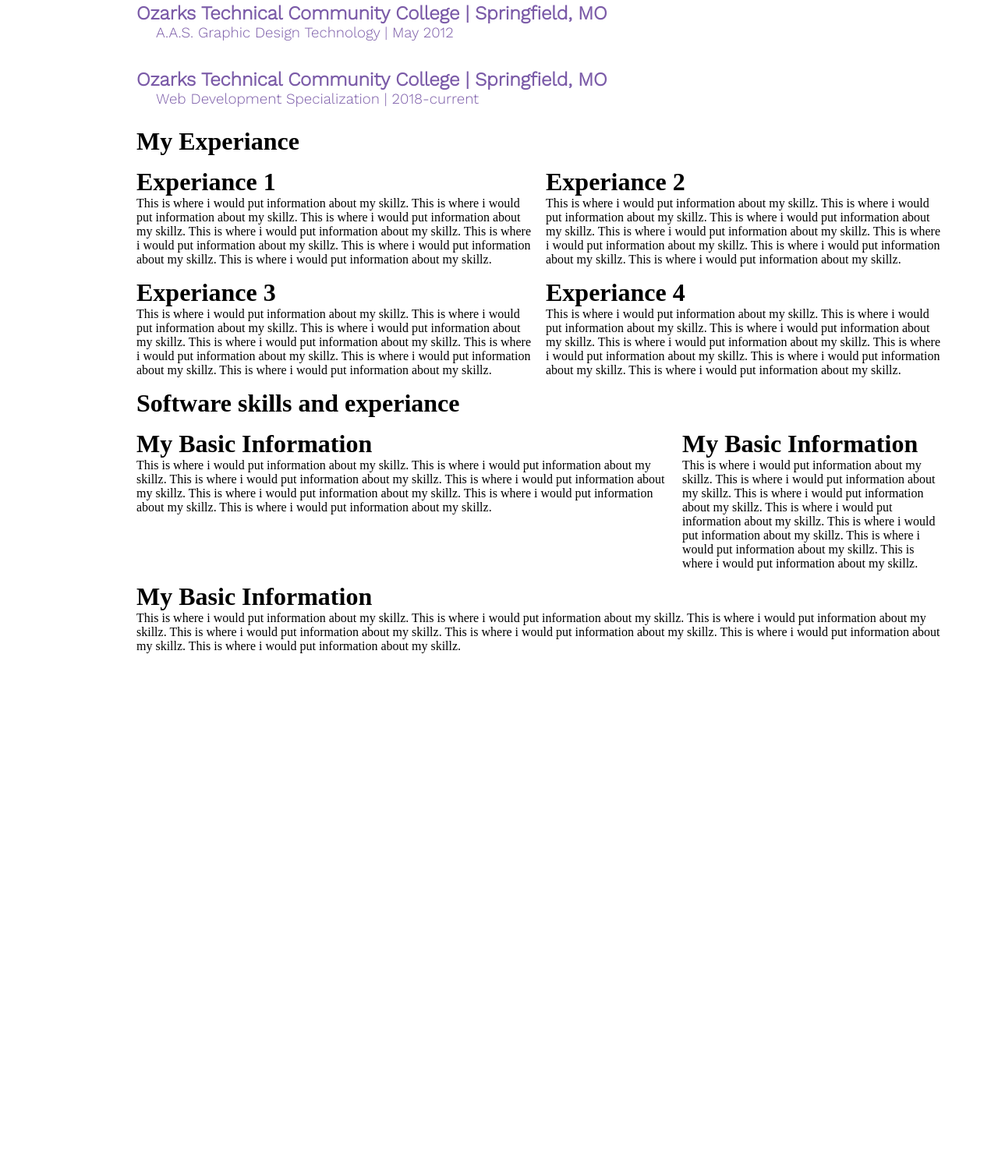
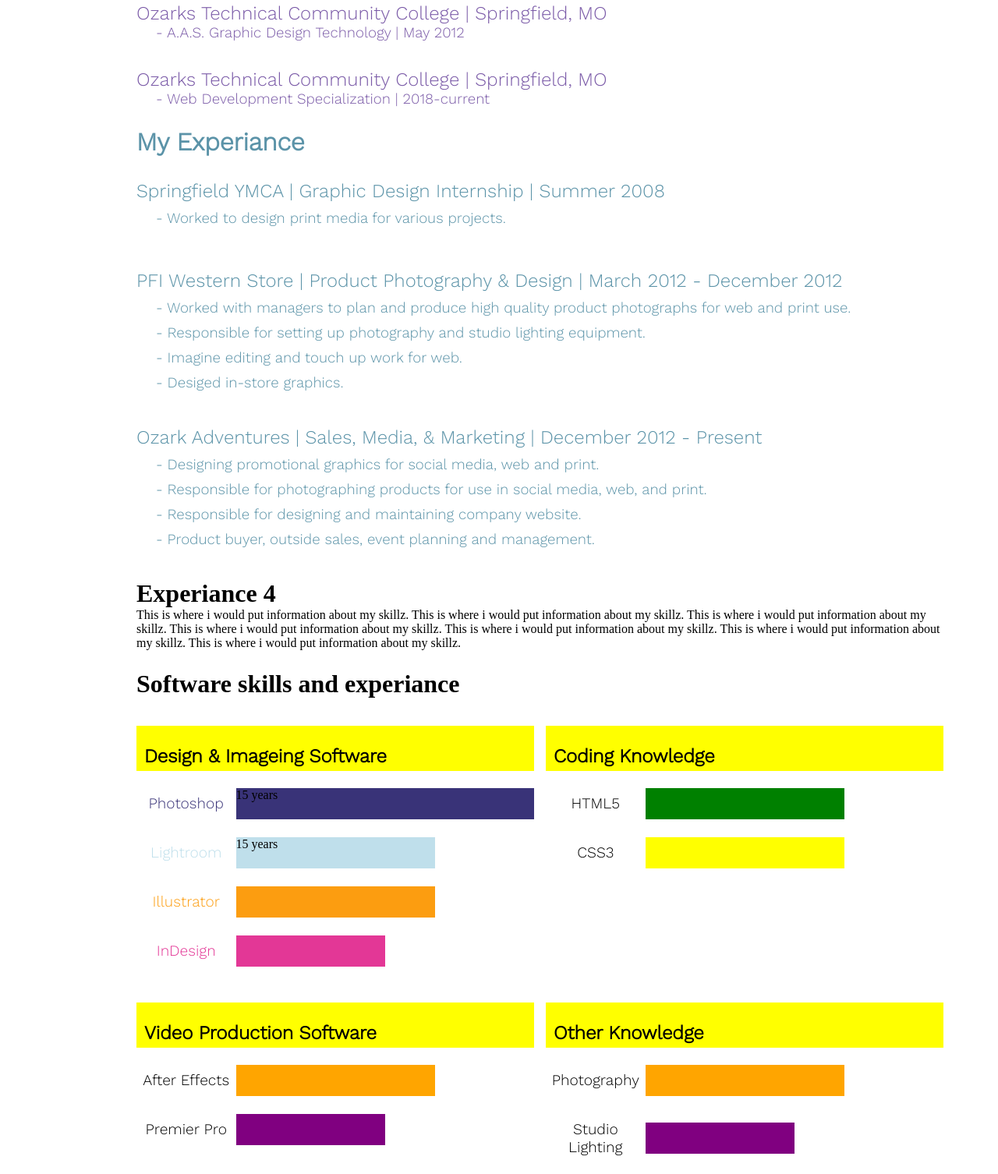
Before and after one commit to AaronMihalevich/aaronmihalevich.github.io, a plain HTML site: page index.html in a window 1280 px wide. Shown: the part 898-2404 px from the top of the page at 78% size. Before the commit the page ends 1736 px from the top, so only its background shows below. Drawn offline with nearby package versions, Linux system fonts and the light colour scheme.

Commit message:
magor changes to content and structure

```diff
--- a/css/styles.css
+++ b/css/styles.css
@@ -10,17 +10,32 @@ arm.mihalv@gmial.com
   box-sizing: border-box;
 }
 
+.fontbold{
+  font-weight: 700;
+}
+
+.fontlight{
+  font-weight: 100;
+}
+
+.fontindent{
+  text-indent: 25px;
+}
+
+.mainfont{
+  font-family: 'Work Sans', sans-serif;
+}
 
 h1{}
 h2{}
-h3{
-  font-family: 'Work Sans', sans-serif;
-  font-weight: 100;
-  text-indent: 25px;
-}
+h3{}
 h4{}
 h5{}
 h6{}
+
+ul{
+  list-style-type: none;
+}
 
 /* Header settings and styles */
 .head-container{
@@ -77,29 +92,228 @@ h6{}
   padding-top: 20px;
 }
 
-.exp-head, .edu-head, .skills-head, .edu-1, .edu-2, .edu-3, .edu-4,
- .exp-1, .exp-2, .exp-3, .exp-4, .skill-1, .skill-2, .skill-3{
+/* Grid section 100% width */
+/* Grid section 100% width */
+/* Grid section 100% width */
+.edu-section-head, .edu-section, .exp-section-head, .exp-section,
+ .skills-head, .skill-section-1, .skill-section-2, .skill-3{
   grid-column-start: 2;
   grid-column-end: 8;
 }
 
-.edu-head{
+
+/* Education section */
+.edu-section-head{
   color: #7b5ba8;
   font-family: 'Work Sans', sans-serif;
   font-weight: 700;
 }
 
-.edu-1, .edu-2, .edu-3, .edu-4{
+.edu-section{
   padding: 10px 0px 10px 0px;
 }
 
-.edu-1, .edu-2, .edu-3, .edu-4, h2{
+.edu-section h2{
   color: #7b5ba8;
+  font-family: 'Work Sans', sans-serif;
+  font-weight: 400;
+}
+
+.edu-section h3{
+  color: #7b5ba8;
+  font-weight: 100;
+  font-family: 'Work Sans', sans-serif;
+  font-weight: 100;
+  text-indent: 25px;
+}
+
+/* Experiance section */
+.exp-section-head{
+  color: #5b93a8;
   font-family: 'Work Sans', sans-serif;
   font-weight: 700;
 }
 
+.exp-section{
+  padding: 10px 0px 10px 0px;
+}
 
+
+.exp-section h2{
+  color: #5b93a8;
+  font-family: 'Work Sans', sans-serif;
+  font-weight: 400;
+  padding: 5px 0px 5px 0px;
+}
+
+.exp-section h2{
+  color: #5b93a8;
+  font-family: 'Work Sans', sans-serif;
+  font-weight: 400;
+  padding: 5px 0px 5px 0px;
+}
+
+.exp-section h3{
+  color: #5b93a8;
+  font-weight: 100;
+  font-family: 'Work Sans', sans-serif;
+  font-weight: 100;
+  text-indent: 25px;
+  padding: 5px 0px 5px 0px;
+}
+
+/* Skills section */
+
+/* Skill box grid */
+.skill-box{
+  display:  grid;
+  -ms-grid-template-columns: 12.5%  12.5%  12.5%  12.5%  12.5%  12.5%  12.5%  12.5%;
+  grid-template-columns: 12.5%  12.5%  12.5%  12.5%  12.5%  12.5%  12.5%  12.5%;
+                                    /* 1--2--3--4--5--6--7--8--9 */
+  gird-template-row: auto;
+  align-items: center;
+}
+
+.skill-box h2{
+  -ms-grid-column-start: 1;
+  grid-column-start: 1;
+  -ms-grid-column-end: 9;
+  grid-column-end: 9;
+  font-family: 'Work Sans', sans-serif;
+  font-weight: 700;
+  margin: 20px 0px 10px 0px;
+  padding: 25px 0px 5px 10px;
+  background-color: yellow;
+}
+
+/* Design & Image software skills section settings */
+.skill-bar-ps{
+  width: auto;
+  height: 40px;
+  background-color: #393378;
+  -ms-grid-column-start: 3;
+  grid-column-start: 3;
+  -ms-grid-column-end: 9;
+  grid-column-end: 9;
+}
+
+.skill-bar-lr{
+  width: auto;
+  height: 40px;
+  background-color: #bfdfeb;
+  -ms-grid-column-start: 3;
+  grid-column-start: 3;
+  -ms-grid-column-end: 7;
+  grid-column-end: 7;
+}
+
+.skill-bar-il{
+  width: auto;
+  height: 40px;
+  background-color: #fc9d10;
+  -ms-grid-column-start: 3;
+  grid-column-start: 3;
+  -ms-grid-column-end: 7;
+  grid-column-end: 7;
+}
+
+.skill-bar-id{
+  width: auto;
+  height: 40px;
+  background-color: #e33796;
+  -ms-grid-column-start: 3;
+  grid-column-start: 3;
+  -ms-grid-column-end: 6;
+  grid-column-end: 6;
+}
+
+.skill{
+  -ms-grid-column-start: 1;
+  grid-column-start: 1;
+  -ms-grid-column-end: 3;
+  grid-column-end: 3;
+  text-align: center;
+  padding: 20px 0px 20px 0px;
+  font-size: 1.2rem;
+  font-family: 'Work Sans', sans-serif;
+  font-weight: 100;
+}
+
+.ps-color {color: #393378;}
+.lr-color {color: #bfdfeb;}
+.il-color{color: #fc9d10;}
+.id-color{color: #e33796;}
+.html-color{}
+.css-color{}
+.ae-color{}
+.pr-color{}
+.pp-color{}
+.sl-color{}
+
+/* Coding knowledge section settings */
+.skill-bar-html{
+  width: auto;
+  height: 40px;
+  background-color: green;
+  -ms-grid-column-start: 3;
+  grid-column-start: 3;
+  -ms-grid-column-end: 7;
+  grid-column-end: 7;
+  justify-content: center;
+  align-items: center;
+}
+
+.skill-bar-css{
+  width: auto;
+  height: 40px;
+  background-color: yellow;
+  -ms-grid-column-start: 3;
+  grid-column-start: 3;
+  -ms-grid-column-end: 7;
+  grid-column-end: 7;
+}
+
+/* Video production software */
+.skill-bar-ae{
+  width: auto;
+  height: 40px;
+  background-color: orange;
+  -ms-grid-column-start: 3;
+  grid-column-start: 3;
+  -ms-grid-column-end: 7;
+  grid-column-end: 7;
+}
+
+.skill-bar-pr{
+  width: auto;
+  height: 40px;
+  background-color: purple;
+  -ms-grid-column-start: 3;
+  grid-column-start: 3;
+  -ms-grid-column-end: 6;
+  grid-column-end: 6;
+}
+
+/* other knowledge section */
+.skill-bar-pp{
+  width: auto;
+  height: 40px;
+  background-color: orange;
+  -ms-grid-column-start: 3;
+  grid-column-start: 3;
+  -ms-grid-column-end: 7;
+  grid-column-end: 7;
+}
+
+.skill-bar-sl{
+  width: auto;
+  height: 40px;
+  background-color: purple;
+  -ms-grid-column-start: 3;
+  grid-column-start: 3;
+  -ms-grid-column-end: 6;
+  grid-column-end: 6;
+}
 
 
 
@@ -124,24 +338,21 @@ h6{}
     flex-direction: row;
   }
 
-  .exp-1, .exp-3{
+  .edu-seciton h3{
+    text-indent: 25px;
+  }
+
+  .exp-seciton h3{
+    text-indent: 25px;
+  }
+
+  .skill-section-1{
     grid-column-start: 2;
     grid-column-end: 5;
   }
 
-  .exp-2, .exp-4{
+  .skill-section-2{
     grid-column-start: 5;
-    grid-column-end: 8;
-  }
-
-
-  .skill-1{
-    grid-column-start: 2;
-    grid-column-end: 6;
-  }
-
-  .skill-2{
-    grid-column-start: 6;
     grid-column-end: 8;
   }
 
--- a/index.html
+++ b/index.html
@@ -40,61 +40,76 @@
   <div class="main-container">
 
     <!-- Education section -->
-    <div class="edu-head" id="edu">
+    <div class="edu-section-head" id="edu">
       <h1>Education</h1>
     </div>
-    <div class="edu-1">
+    <div class="edu-section">
       <h2>Southeast Missouri State University | Cape Girardeau, MO</h2>
-      <h3>Technical Graphics Program | 2005-2007</h3>
+      <h3>- Technical Graphics Program | 2005-2007</h3>
     </div>
-    <div class="edu-2">
+    <div class="edu-section">
       <h2>Lincoln University | Jefferson City, MO</h2>
-      <h3>General Education | 2007-2009</h3>
+      <h3>- General Education | 2007-2009</h3>
     </div>
-    <div class="edu-3">
+    <div class="edu-section">
       <h2>Ozarks Technical Community College | Springfield, MO</h2>
-      <h3>A.A.S. Graphic Design Technology | May 2012</h3>
+      <h3>- A.A.S. Graphic Design Technology | May 2012</h3>
     </div>
-    <div class="edu-4">
+    <div class="edu-section">
       <h2>Ozarks Technical Community College | Springfield, MO</h2>
-      <h3>Web Development Specialization | 2018-current </h3>
+      <h3>- Web Development Specialization | 2018-current </h3>
     </div>
 
     <!-- Experiance content section -->
-    <div class="exp-head" id="experiance">
+    <div class="exp-section-head" id="experiance">
       <h1>My Experiance</h1>
     </div>
-    <div class="exp-1">
-      <h1>Experiance 1</h1>
-      <p>This is where i would put information about my skillz.
-        This is where i would put information about my skillz.
-        This is where i would put information about my skillz.
-        This is where i would put information about my skillz.
-        This is where i would put information about my skillz.
-        This is where i would put information about my skillz.
-        This is where i would put information about my skillz.</p>
+    <div class="exp-section">
+      <h2>Springfield YMCA | Graphic Design Internship | Summer 2008</h2>
+      <ul>
+        <li>
+          <h3>- Worked to design print media for various projects.</h3>
+        </li>
+        <li>
+          <h3></h3>
+        </li>
+      </ul>
     </div>
-    <div class="exp-2">
-      <h1>Experiance 2</h1>
-      <p>This is where i would put information about my skillz.
-        This is where i would put information about my skillz.
-        This is where i would put information about my skillz.
-        This is where i would put information about my skillz.
-        This is where i would put information about my skillz.
-        This is where i would put information about my skillz.
-        This is where i would put information about my skillz.</p>
+    <div class="exp-section">
+      <h2>PFI Western Store | Product Photography & Design | March 2012 - December 2012</h2>
+      <ul>
+        <li>
+          <h3>- Worked with managers to plan and produce high quality product photographs for web and print use.</h3>
+        </li>
+        <li>
+          <h3>- Responsible for setting up photography and studio lighting equipment.</h3>
+        </li>
+        <li>
+          <h3>- Imagine editing and touch up work for web.</h3>
+        </li>
+        <li>
+          <h3>- Desiged in-store graphics.</h3>
+        </li>
+      </ul>
     </div>
-    <div class="exp-3">
-      <h1>Experiance 3</h1>
-      <p>This is where i would put information about my skillz.
-        This is where i would put information about my skillz.
-        This is where i would put information about my skillz.
-        This is where i would put information about my skillz.
-        This is where i would put information about my skillz.
-        This is where i would put information about my skillz.
-        This is where i would put information about my skillz.</p>
+    <div class="exp-section">
+      <h2>Ozark Adventures | Sales, Media, & Marketing | December 2012 - Present</h2>
+      <ul>
+        <li>
+          <h3>- Designing promotional graphics for social media, web and print.</h3>
+        </li>
+        <li>
+          <h3>- Responsible for photographing products for use in social media, web, and print.</h3>
+        </li>
+        <li>
+          <h3>- Responsible for designing and maintaining company website.</h3>
+        </li>
+        <li>
+          <h3>- Product buyer, outside sales, event planning and management.</h3>
+        </li>
+      </ul>
     </div>
-    <div class="exp-4">
+    <div class="exp-section">
       <h1>Experiance 4</h1>
       <p>This is where i would put information about my skillz.
         This is where i would put information about my skillz.
@@ -110,26 +125,51 @@
     <div class="skills-head" id="skills">
       <h1>Software skills and experiance</h1>
     </div>
-    <div class="skill-1">
-      <h1>My Basic Information</h1>
-      <p>This is where i would put information about my skillz.
-        This is where i would put information about my skillz.
-        This is where i would put information about my skillz.
-        This is where i would put information about my skillz.
-        This is where i would put information about my skillz.
-        This is where i would put information about my skillz.
-        This is where i would put information about my skillz.</p>
+    <div class="skill-section-1">
+      <div class="skill-box">
+        <h2>Design & Imageing Software</h2>
+        <div class="skill ps-color">Photoshop</div>
+        <div class="skill-bar-ps">15 years</div>
+        <div class="skill lr-color">Lightroom</div>
+        <div class="skill-bar-lr">15 years</div>
+        <div class="skill il-color">Illustrator</div>
+        <div class="skill-bar-il"></div>
+        <div class="skill id-color">InDesign</div>
+        <div class="skill-bar-id"></div>
+      </div>
     </div>
-    <div class="skill-2">
-      <h1>My Basic Information</h1>
-      <p>This is where i would put information about my skillz.
-        This is where i would put information about my skillz.
-        This is where i would put information about my skillz.
-        This is where i would put information about my skillz.
-        This is where i would put information about my skillz.
-        This is where i would put information about my skillz.
-        This is where i would put information about my skillz.</p>
+
+    <div class="skill-section-2">
+      <div class="skill-box">
+        <h2>Coding Knowledge</h2>
+        <div class="skill">HTML5</div>
+        <div class="skill-bar-html"></div>
+        <div class="skill">CSS3</div>
+        <div class="skill-bar-css"></div>
+      </div>
     </div>
+
+    <div class="skill-section-1">
+      <div class="skill-box">
+        <h2>Video Production Software</h2>
+        <div class="skill">After Effects</div>
+        <div class="skill-bar-ae"></div>
+        <div class="skill">Premier Pro</div>
+        <div class="skill-bar-pr"></div>
+      </div>
+    </div>
+
+    <div class="skill-section-2">
+      <div class="skill-box">
+        <h2>Other Knowledge</h2>
+        <div class="skill">Photography</div>
+        <div class="skill-bar-pp"></div>
+        <div class="skill">Studio Lighting</div>
+        <div class="skill-bar-sl"></div>
+      </div>
+    </div>
+
+
     <div class="skill-3">
       <h1>My Basic Information</h1>
       <p>This is where i would put information about my skillz.
```
